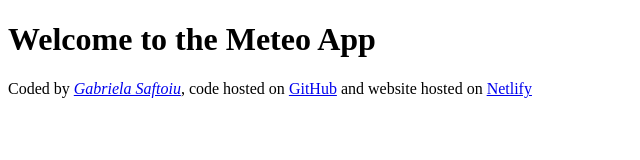
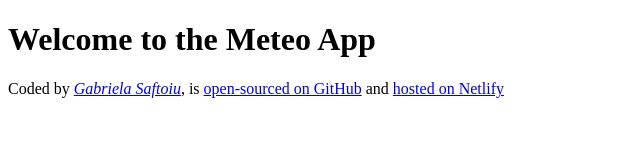
Before and after one commit to Gabri-Sa/Meteo, a plain HTML site: page index.html in a window 1280 px wide. Shown: the whole page, without its empty margins (0-640 px from the left). Drawn offline with Linux system fonts and the light colour scheme.

Commit message:
updated the footer content to be more readable

```diff
--- a/index.html
+++ b/index.html
@@ -12,9 +12,9 @@
 
   <footer> Coded by
     <a href="https://github.com/Gabri-Sa/" target="_blank">
-      <em>Gabriela Saftoiu</em></a>, code hosted on
-    <a href="https://github.com/Gabri-Sa/Meteo" target="_blank">GitHub</a> and website hosted on
-    <a href="https://meteo-shecodes-project-app.netlify.app/" target="_blank"> Netlify</a>
+      <em>Gabriela Saftoiu</em></a>, is
+    <a href="https://github.com/Gabri-Sa/Meteo" target="_blank">open-sourced on GitHub</a> and
+    <a href="https://meteo-shecodes-project-app.netlify.app/" target="_blank"> hosted on Netlify</a>
 
 
 
```
